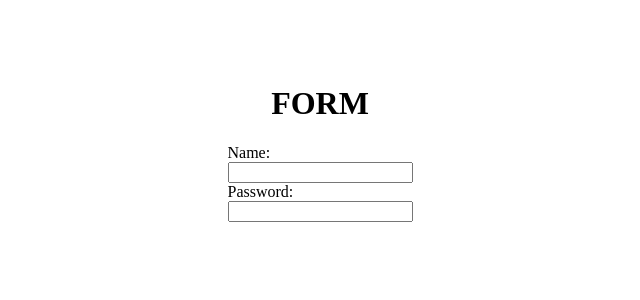
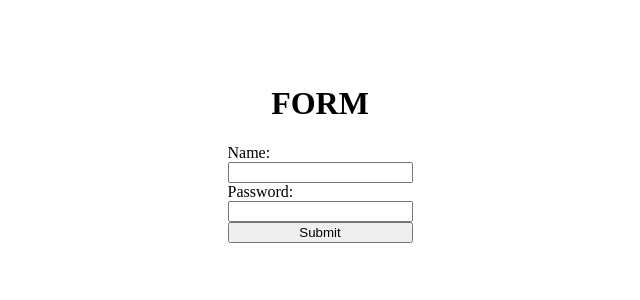
Before and after one commit to diego-rapoport/angular-basic-forms, an Angular app: page / in a window 1280 px wide. Shown: the top 300 px of the page, without its empty margins (320-960 px from the left). Built offline with nearby package versions, Linux system fonts and the light colour scheme.

Commit message:
add submit with valid check

```diff
--- a/src/app/app.component.html
+++ b/src/app/app.component.html
@@ -1,9 +1,10 @@
 <div class="centered">
   <h1>FORM</h1>
-  <form [formGroup]="form" class="form">
+  <form [formGroup]="form" class="form" (ngSubmit)="sendForm()">
     <label for="name">Name: </label>
     <input id="name" type="text" formControlName="name" />
     <label for="password">Password: </label>
     <input id="password" type="password" formControlName="password" />
+    <button class="btn-form">Submit</button>
   </form>
 </div>
--- a/src/app/app.component.ts
+++ b/src/app/app.component.ts
@@ -20,10 +20,16 @@ export class AppComponent implements OnInit {
   title = 'forms'
   form: FormGroup = this.fb.group({
     name: ['', [Validators.required]],
-    password: ['', [Validators.required]],
+    password: ['', [Validators.required, Validators.minLength(8)]],
   })
 
   constructor(private fb: FormBuilder) {}
 
   ngOnInit(): void {}
+
+  sendForm() {
+    if (!this.form.valid) {
+      alert('Form not valid!')
+    }
+  }
 }
```
